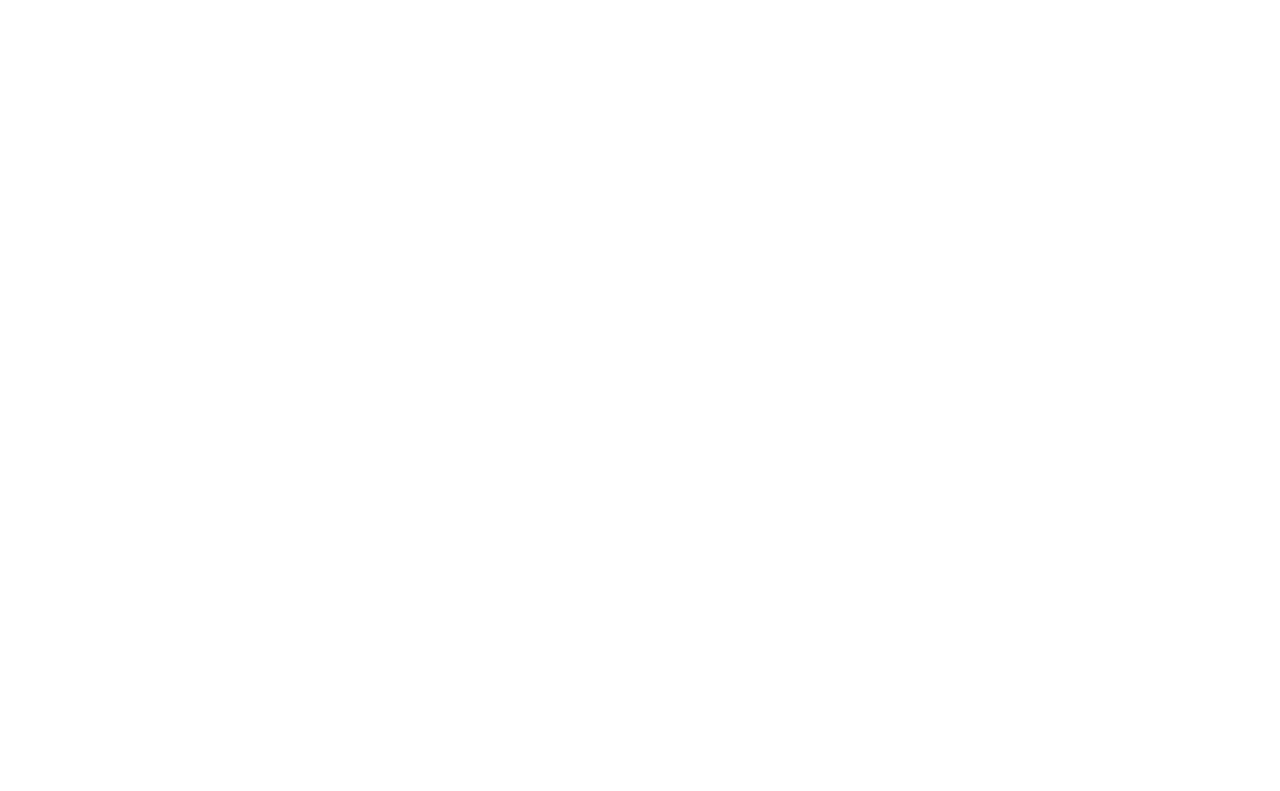
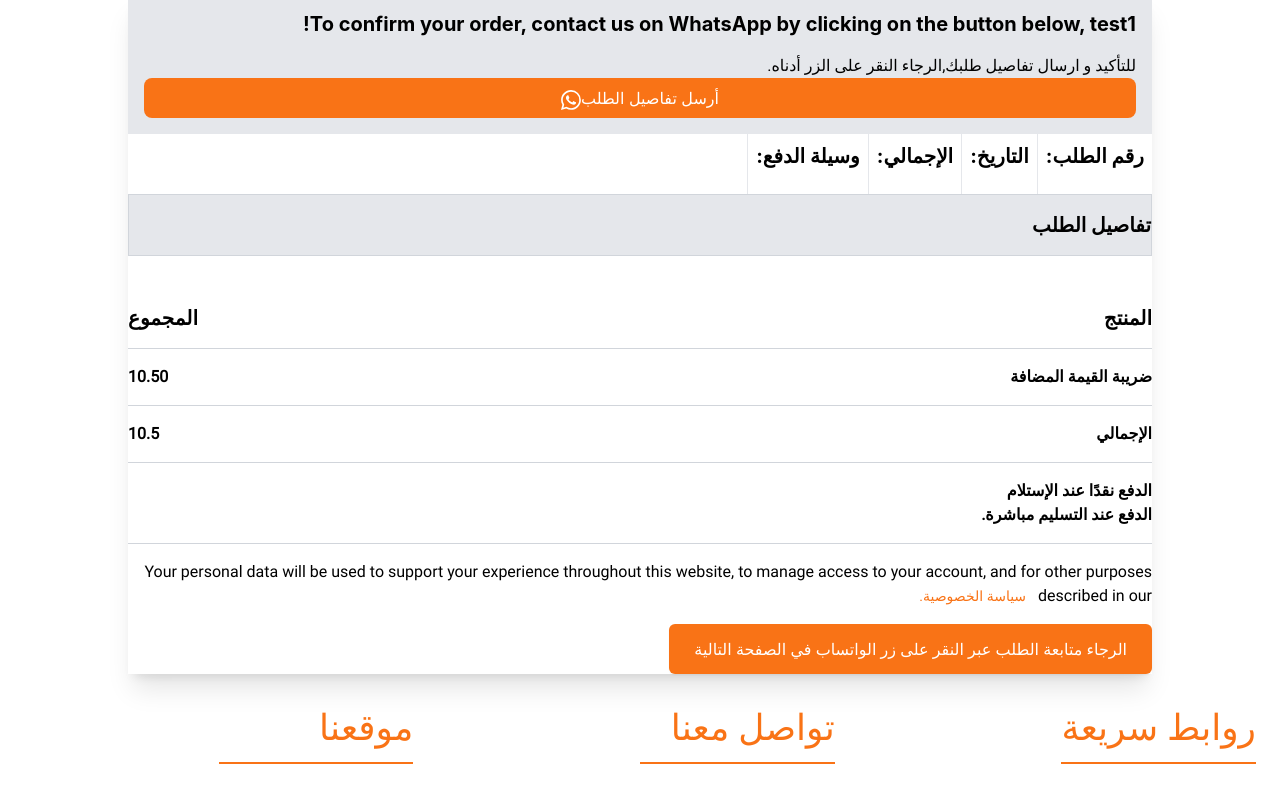
Before and after one commit to ninaismail/mykmalmajdalnextjs, a Next.js app: page /my-invoice in a window 1280 px wide. Before the commit this address had no page. Shown: the part 780-1571 px from the top of the page. Before the commit the page ends 800 px from the top, so only its background shows below. Built offline with nearby package versions, Linux system fonts and the light colour scheme.

Commit message:
added a print invoice page

```diff
--- a/pages/checkout.js
+++ b/pages/checkout.js
@@ -1,3 +1,7 @@
+import {useRouter} from 'next/router'
+import { useCart } from "react-use-cart";
+import { useRef,useState } from 'react'
+import axios from '../lib/axios';
 
 import Head from 'next/head';
 import Header from '../components/layout/main-header'
@@ -5,11 +9,10 @@ import Footer from '../components/layout/footer'
 import ProductsHeroSecion from '../components/products/products-hero-section'
 import LangSwitch from '../components/layout/langswitch'
 
-import { useCart } from "react-use-cart";
-import { useRef } from 'react'
-import axios from '../lib/axios';
-
-function CheckoutPage(props) {
+function CheckoutPage() {
+    const router = useRouter()
+    const [route, setRoute] = useState('')
+    console.log(route)
     const fnameRef = useRef()
     const lnameRef = useRef()
     const companyRef = useRef()
@@ -20,7 +23,6 @@ function CheckoutPage(props) {
     const {
     cartTotal,
     items,
-    quantity
   } = useCart();
     const country = "المملكة العربية السعودية";
     const tax = 10.50;
@@ -54,9 +56,15 @@ function CheckoutPage(props) {
             grandtotal:grandtotal
         };
         axios.post('http://localhost:8000/api/invoices', invoice)
-        .then((response) => console.log(response))
+        .then((response) => {console.log(response)
+            router.push({
+                pathname: "/my-invoice",
+                state: { clickedFromHome: true },
+                query: response.data
+              });
+            })
         .catch((error) => console.log(error));
-    }
+        }
     return (
       <>
     <Head>
@@ -149,7 +157,7 @@ function CheckoutPage(props) {
             </div>
             {items.map((item) => (
             <div class="flex justify-between items-center py-4 font-semibold border-b border-gray-300">
-                <div><h2>{item.title}</h2><p>{quantity}</p></div>
+                <div class="flex justify-between items-center"><h2>{item.title}</h2><p>{item.quantity}x</p></div>
                 <div><p>{item.price}</p></div>
             </div>
             ))}
@@ -165,7 +173,7 @@ function CheckoutPage(props) {
                 &nbsp; <span className="text-sm text-orange-500 hover:underline">سياسة الخصوصية.</span></p>
             <div class="mt-4">
                 <input type="submit" value="الرجاء متابعة الطلب عبر النقر على زر الواتساب في الصفحة التالية"
-                className="cursor-pointer flex items-center justify-center rounded-md border border-transparent
+                className="cursor-pointer w-full rounded-md border border-transparent whitespace-normal
                 bg-orange-500 px-6 py-3 text-center font-medium text-white shadow-sm hover:bg-orange-700"/>
             </div>
     </div>
--- /dev/null
+++ b/pages/my-invoice/index.js
@@ -0,0 +1,93 @@
+import { useCart } from "react-use-cart";
+import {useRouter} from 'next/router'
+
+import Head from 'next/head';
+import Header from '../../components/layout/main-header'
+import Footer from '../../components/layout/footer'
+import ProductsHeroSecion from '../../components/products/products-hero-section'
+import LangSwitch from '../../components/layout/langswitch'
+import {BsWhatsapp} from 'react-icons/bs'
+
+function myInvoicePage() {
+    const router = useRouter();
+    const invoice = router.query
+    console.log(invoice);
+    const {
+        cartTotal,
+        items,
+      } = useCart();
+    return (
+      <>
+    <Head>
+        <title>Your Invoice</title>
+        <meta
+          name='description'
+          content=''
+        />
+      </Head>
+      <LangSwitch />
+      <Header />
+      <ProductsHeroSecion image="/cartbg.jpg" title="نسعد في خدمتك دائماً..."/>
+
+<div className="mx-auto shadow-xl w-4/5" style={{"margin-top": "-100px"}}>
+    <div class="w-full bg-gray-200 p-4">
+        <h2 class="text-xl font-bold">To confirm your order, contact us on WhatsApp by clicking on the button below, test1!</h2>
+        <p className="font-Roboto mt-4">للتأكيد و ارسال تفاصيل طلبك,الرجاء النقر على الزر أدناه.</p>
+        <button className='bg-orange-500 px-6 py-2 w-full hover:bg-orange-700 rounded-lg
+        border-orange-500 hover:border-orange-700 text-white'>
+        أرسل تفاصيل الطلب<BsWhatsapp size="20px"color="white" className="inline cursor-pointer mx-auto"/>
+        </button>
+    </div>
+    <div class="w-full flex justify-start flex-wrap items-start">
+       <div className='border-l border-gray-200 p-2'>
+        <h2 class="text-xl font-bold">رقم الطلب:</h2>
+        <p className="font-Roboto mt-4">{invoice.id}</p>
+       </div>
+       <div className='border-l border-gray-200 p-2'>
+        <h2 class="text-xl font-bold">التاريخ:</h2>
+        <p className="font-Roboto mt-4">{invoice.created_date}</p>
+       </div>
+       <div className='border-l border-gray-200 p-2'>
+        <h2 class="text-xl font-bold">الإجمالي:</h2>
+        <p className="font-Roboto mt-4">{invoice.grandtotal}</p>
+       </div>
+       <div className='border-l border-gray-200 p-2'>
+        <h2 class="text-xl font-bold">وسيلة الدفع:</h2>
+        <p className="font-Roboto mt-4">{invoice.payment_methde}</p>
+       </div>
+    </div>
+    <div class="w-full">
+        <div class="pt-12 md:pt-0 2xl:ps-4">
+            <h2 class="text-xl font-bold  bg-gray-200 py-4 border border-gray-300">تفاصيل الطلب</h2>
+            <div class="mt-8 flex justify-between items-center py-4 border-b border-gray-300">
+                <h2 class="font-Roboto text-xl font-bold">المنتج</h2>
+                <h2 class="font-Roboto text-xl font-bold">المجموع</h2>
+            </div>
+            {items.map((item) => (
+            <div class="flex justify-between items-center py-4 font-semibold border-b border-gray-300">
+                <div class="flex justify-between items-center"><h2>{item.title}</h2><p>{item.quantity}x</p></div>
+                <div><p>{item.price}</p></div>
+            </div>
+            ))}
+        </div>
+        <div class="flex items-center justify-between w-full py-4 font-Roboto font-bold border-b border-gray-300">
+            <h2>ضريبة القيمة المضافة</h2><p>10.50</p></div>
+        <div class="flex items-center justify-between w-full py-4 font-Roboto font-bold border-b border-gray-300">
+            <h2>الإجمالي</h2><p>{cartTotal + 10.50}</p></div>
+        <div class="w-full py-4 font-Roboto font-bold border-b border-gray-300">
+            <h2>الدفع نقدًا عند الإستلام</h2>
+            <p class="ml-2">الدفع عند التسليم مباشرة.</p></div>
+            <p className="font-Roboto mt-4">Your personal data will be used to support your experience throughout this website, to manage access to your account, and for other purposes described in our
+            &nbsp; <span className="text-sm text-orange-500 hover:underline">سياسة الخصوصية.</span></p>
+        <div class="mt-4">
+            <input type="submit" value="الرجاء متابعة الطلب عبر النقر على زر الواتساب في الصفحة التالية"
+            className="cursor-pointer flex items-center justify-center rounded-md border border-transparent
+            bg-orange-500 px-6 py-3 text-center font-medium text-white shadow-sm hover:bg-orange-700"/>
+        </div>
+    </div>
+</div>
+       <Footer />
+    </>
+    )
+}
+export default myInvoicePage;
```
